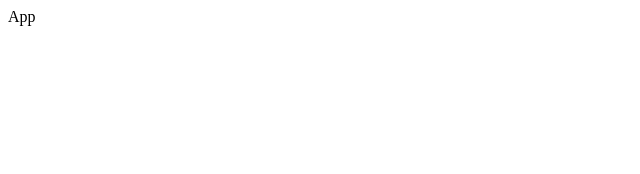
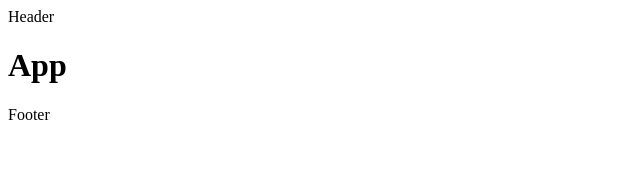
Before and after one commit to Jaydotcom27/portfolio, a React (Create React App) app in the folder frontend_react/: page / in a window 1280 px wide. Shown: the top 174 px of the page, without its empty margins (0-640 px from the left). Built offline with nearby package versions, Linux system fonts and the light colour scheme.

Commit message:
base file structure

```diff
--- a/frontend_react/src/App.js
+++ b/frontend_react/src/App.js
@@ -1,8 +1,13 @@
 import React from 'react'
+import { Header, Footer } from './container'
 
 const App = () => {
   return (
-    <div>App</div>
+    <div className='app'>
+      <Header />
+      <h1>App</h1>
+      <Footer />
+    </div>
   )
 }
 
--- /dev/null
+++ b/frontend_react/src/container/Footer/Footer.jsx
@@ -0,0 +1,10 @@
+import React from 'react'
+import './Footer.scss'
+
+export const Footer = () => {
+  return (
+    <div>Footer</div>
+  )
+}
+
+export default Footer
--- /dev/null
+++ b/frontend_react/src/container/Header/Header.jsx
@@ -0,0 +1,10 @@
+import React from 'react'
+import './Header.scss'
+
+export const Header = () => {
+  return (
+    <div>Header</div>
+  )
+}
+
+export default Header
--- /dev/null
+++ b/frontend_react/src/container/index.js
@@ -0,0 +1,2 @@
+export { default as Header } from './Header/Header';
+export { default as Footer } from './Footer/Footer';
```
Also changed, not shown: frontend_react/src/container/Footer/Footer.scss (added), frontend_react/src/container/Header/Header.scss (added).
